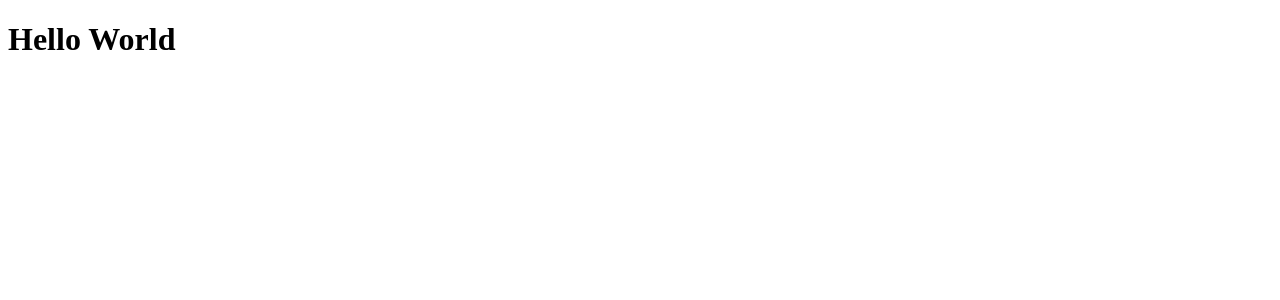
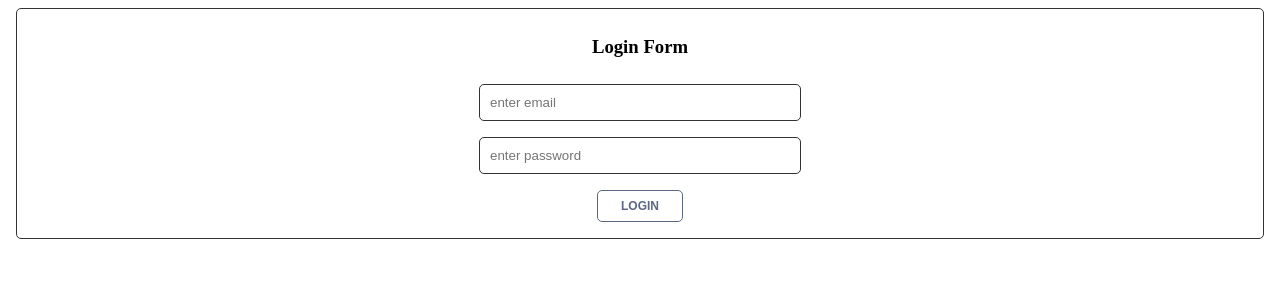
Before and after one commit to frankly034/bookr-demo-app, a React app: page / in a window 1280 px wide. Shown: the top 300 px of the page. Built offline with nearby package versions, Linux system fonts and the light colour scheme.

Commit message:
feat(component): add login page
- add login page
- render login page in app
- add form style

```diff
--- a/src/components/commons/Form.jsx
+++ b/src/components/commons/Form.jsx
@@ -29,6 +29,10 @@ const Form = ({
 
 Form.Container = styled.form`
   margin: 0.5rem;
+  border: solid 1px #333;
+  padding: 0.5rem;
+  text-align: center;
+  border-radius: 5px;
 `;
 
 export default Form;
--- /dev/null
+++ b/src/components/pages/LoginPage.jsx
@@ -0,0 +1,54 @@
+import React, { Component } from 'react';
+import Form from '../commons/Form';
+
+const inputFields = [
+  {
+    name: 'email',
+    type: 'email',
+    placeholder: 'enter email'
+  },
+  {
+    name: 'password',
+    type: 'password',
+    placeholder: 'enter password'
+  }
+];
+
+class LoginPage extends Component {
+  constructor(props){
+    super(props);
+    this.state = {
+      email: '',
+      password: ''
+    }
+
+    this.onChange = (event) => {
+      this.setState({
+        [event.target.name]: event.target.value
+      });
+    }
+
+    this.onSubmit = (event) => {
+      event.preventDefault();
+      const { email, password } = this.state;
+      const formData = {
+        email,
+        password
+      };
+    }
+  }
+
+  render(){
+    return (
+      <Form
+        formTitle='Login Form'
+        inputFields={inputFields}
+        buttonTitle='Login'
+        onChange={this.onChange}
+        onSubmit={this.onSubmit}
+      />
+    );
+  }
+}
+
+export default LoginPage;
--- a/src/index.jsx
+++ b/src/index.jsx
@@ -1,7 +1,11 @@
 import React from 'react';
 import { render } from 'react-dom';
 import './style.css';
+import LoginPage from './components/pages/LoginPage';
 
-const App = () => <h1>Hello World</h1>;
+
+const App = () => (
+  <LoginPage />
+)
 
 render(<App />, document.querySelector('#root'));
```
